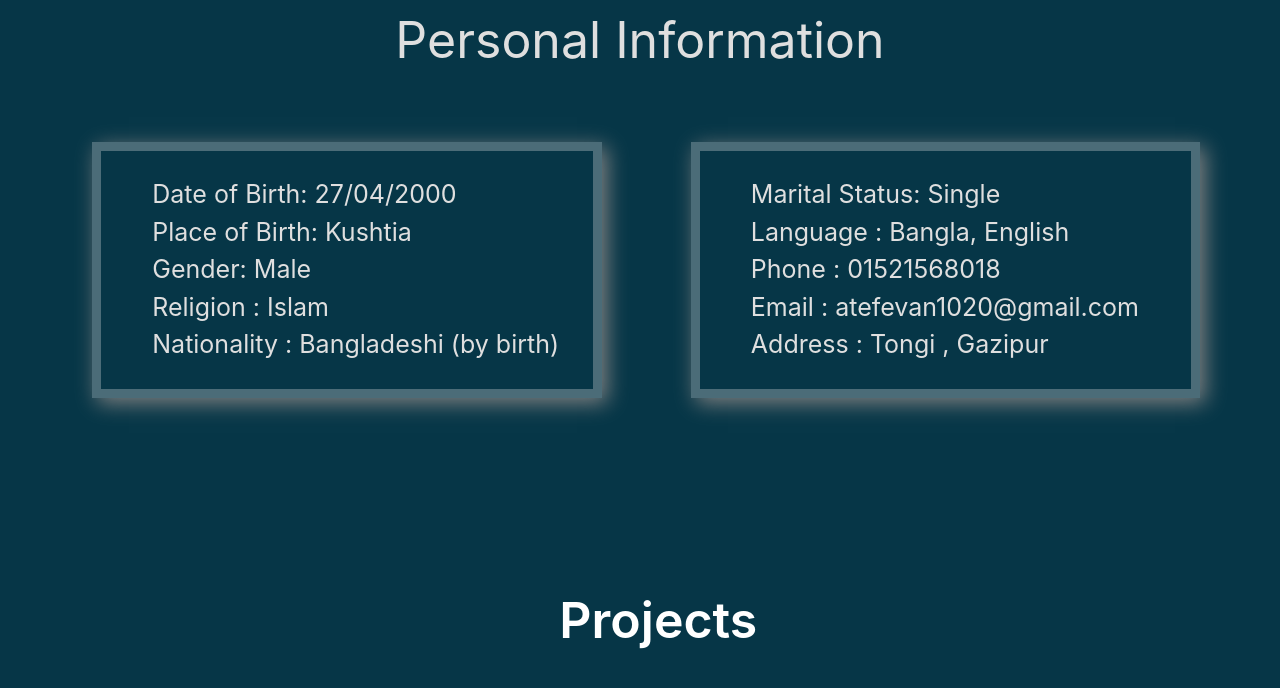
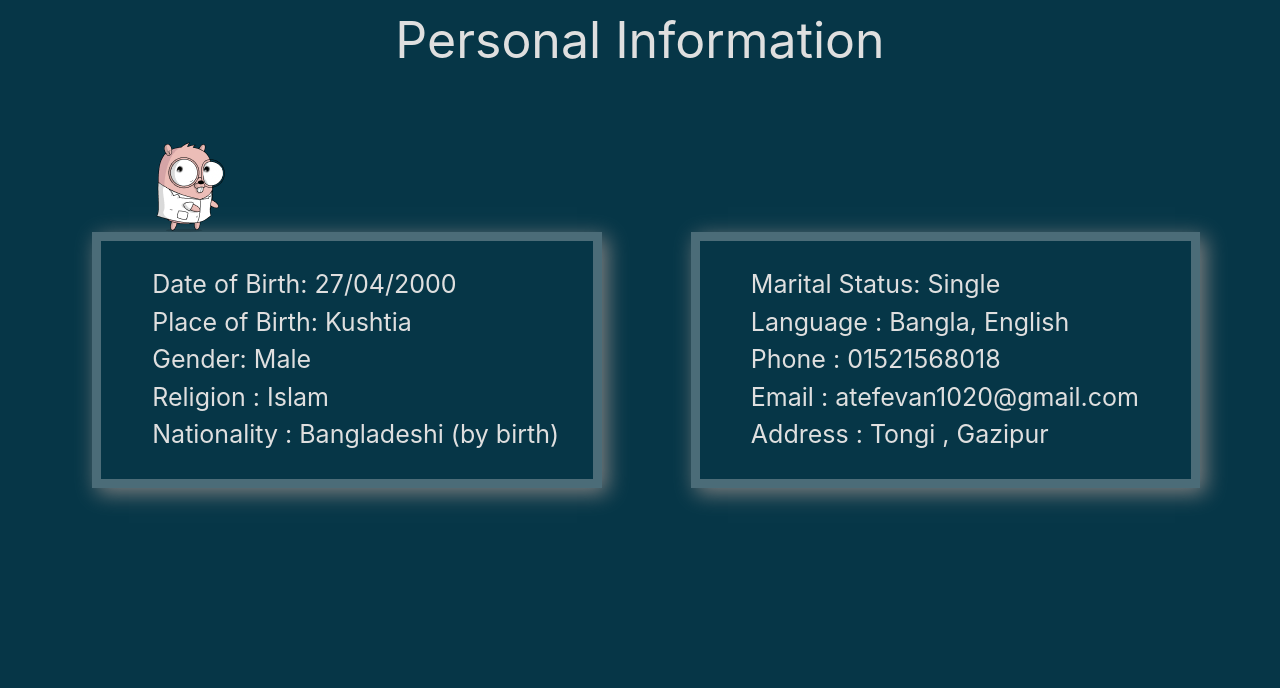
Before and after one commit to Bugg-Bitter/Personal-Portfolio, a plain HTML site: page index.html in a window 1280 px wide. Both pictures are taken after a click on the link "personal". Shown: the part 803-1491 px from the top of the page. Drawn offline with nearby package versions, Linux system fonts and the light colour scheme.

Commit message:
Proximity Hover Effect added

```diff
--- /dev/null
+++ b/hover/app.js
@@ -0,0 +1,28 @@
+const eyes = document.querySelectorAll('.eye');
+const anchor = document.getElementById('anchor');
+const rekt = anchor.getBoundingClientRect();
+
+const anchorX = rekt.left + rekt.width / 2;
+const anchorY = rekt.top + rekt.height / 2;
+
+const rotation = (mx, my, bx, by) => {
+	const dx = bx - mx;
+	const dy = by - my;
+
+	const rad = Math.atan2(dy, dx);
+	const deg = rad * 180 / Math.PI;
+
+	return deg;
+}
+
+document.addEventListener('mousemove', (event) => {
+
+	const pos_x = event.clientX;
+	const pos_y = event.clientY;
+
+	const axis = rotation(pos_x, pos_y, anchorX, anchorY);
+
+	eyes.forEach(eye => {
+		eye.style.transform = `rotate(${90 + axis}deg)`;
+	})
+})
--- a/index.html
+++ b/index.html
@@ -2,7 +2,6 @@
 <html>
 <head>
 	<title>Portfolio</title>
-	<!-- css files -->
 	<link rel="stylesheet" href="https://maxcdn.bootstrapcdn.com/font-awesome/4.6.3/css/font-awesome.min.css">
 	<link rel="stylesheet" type="text/css" href="https://cdnjs.cloudflare.com/ajax/libs/bulma/0.3.1/css/bulma.min.css">
 	<link rel="stylesheet" type="text/css" href="assets/css/styles.css">
@@ -18,7 +17,7 @@
 			<div class="nav-left">
 				<a href="https://stackoverflow.com/users/17752861/atef-shahrier-evan" class="nav-item">
 					<span class="icon">
-						<i class="fa fa-medium"></i>
+						<i class="fa fa-facebook"></i>
 					</span>
 				</a>
 				<a href="https://github.com/Bugg-Bitter" class="nav-item">
@@ -26,9 +25,9 @@
 						<i class="fa fa-github"></i>
 					</span>
 				</a>
-				<a href="https://twitter.com/hassanhelfi" class="nav-item">
+				<a href="https://www.facebook.com/profile.php?id=100028291062142" class="nav-item">
 					<span class="icon">
-						<i class="fa fa-twitter"></i>
+						<i class="fa fa-facebook"></i>
 					</span>
 				</a>
 			</div>
@@ -40,8 +39,6 @@
 				<a class="nav-item" href="#social">Social</a>
 			</div>
 
-			<!-- This "nav-toggle" hamburger menu is only visible on mobile -->
-			<!-- You need JavaScript to toggle the "is-active" class on "nav-menu" -->
 			<span class="nav-toggle">
 				<span></span>
 				<span></span>
@@ -52,7 +49,7 @@
 		<!-- About Me -->
 		<section id="about" class="section section-1">
 			<div class="container has-text-centered ">
-				<img class="avatar " src="https://avatars.githubusercontent.com/u/91305837?v=4">
+				<img class="avatar " src="https://avatars.githubusercontent.com/u/91305837?s=400&u=e6729b4f733da2955325dc8bdabc4cea6621e8e9&v=4">
 			</div>
 				<h1 style="font-size: 60px; text-align: center; padding-top: 3%;"> MySelf <span style="color: rgb(118, 237, 118);"> Atef Shahrier Evan </span></h1>
 			<p class="aboutp" style="color: #D8D8D8; padding-left: 5%; padding-right: 5%; padding-top: 3%; font-size: 24px;">I previously worked in <strong style="color: white;"> Junior App Developer </strong> at Positive It World
@@ -64,6 +61,34 @@
 			<div class="personalInfo">
 				<h1>Personal Information</h1>
 			</div>
+			<style>
+				body {
+					padding:0;
+					margin-right: 0;
+				}
+				main {
+					display: grid;
+					place-items: center;
+					margin-right: 900px;
+					position: relative
+				}
+				#eyes, #eyes img {
+					position: absolute;
+					height: 20px;
+					width: 20px;
+					border-radius: 50%;
+				}
+			</style>
+			<main>
+				<img id="anchor" src="hover/bg.png" height="100px" width="auto">
+				<div id="eyes">
+					<img class="eye" src="hover/eye.png"
+						style="bottom: 14px; right: 4px">
+
+					<img class="eye" src="hover/eye.png"
+						style="bottom: 14px; left: 23px;">
+				</div>
+			</main>
 			<div class="box1" style="font-size: 25px; padding-top: 2%; padding-bottom: 2%;">
 				<p> <span> Date of Birth: </span> 27/04/2000 </p>
 				<p> <span> Place of Birth: </span> Kushtia  </p>
@@ -114,7 +139,7 @@
 							<article>
 								<div>
 									<figure class="image project-figure">
-										<img src="https://lh3.googleusercontent.com/Wyig7a-Ga_WRueUr2x0V3AYNJvBa9Y7zrxZZDUA3fVYCCbWjGAcY4LO6D8d54y6DMpkiBYncrOK20yqgVdCeBrQ=w16383" alt="Image" >
+										<img src="https://user-images.githubusercontent.com/91305837/200037290-d8c0a05a-8d92-4a6d-8b5a-916d8f584974.png" alt="Image" height="50px" width="70px">
 									</figure>
 								</div>
 								<div>
@@ -214,13 +239,12 @@
 			</div>
 		</section>
 
-		<!-- Footer -->
 		<div class="footer"> created by <span> Mr. Evan </span> | all rights reserved! </div>
 
 
-		<!-- Scripts  -->
+
 		<script src="controller.js"></script>
-
+		<script src="hover/app.js"></script>
 		</script>
 	</body>
 </html>
```
Also changed, not shown: hover/bg.png (added), hover/eye.png (added), 2 other files.
